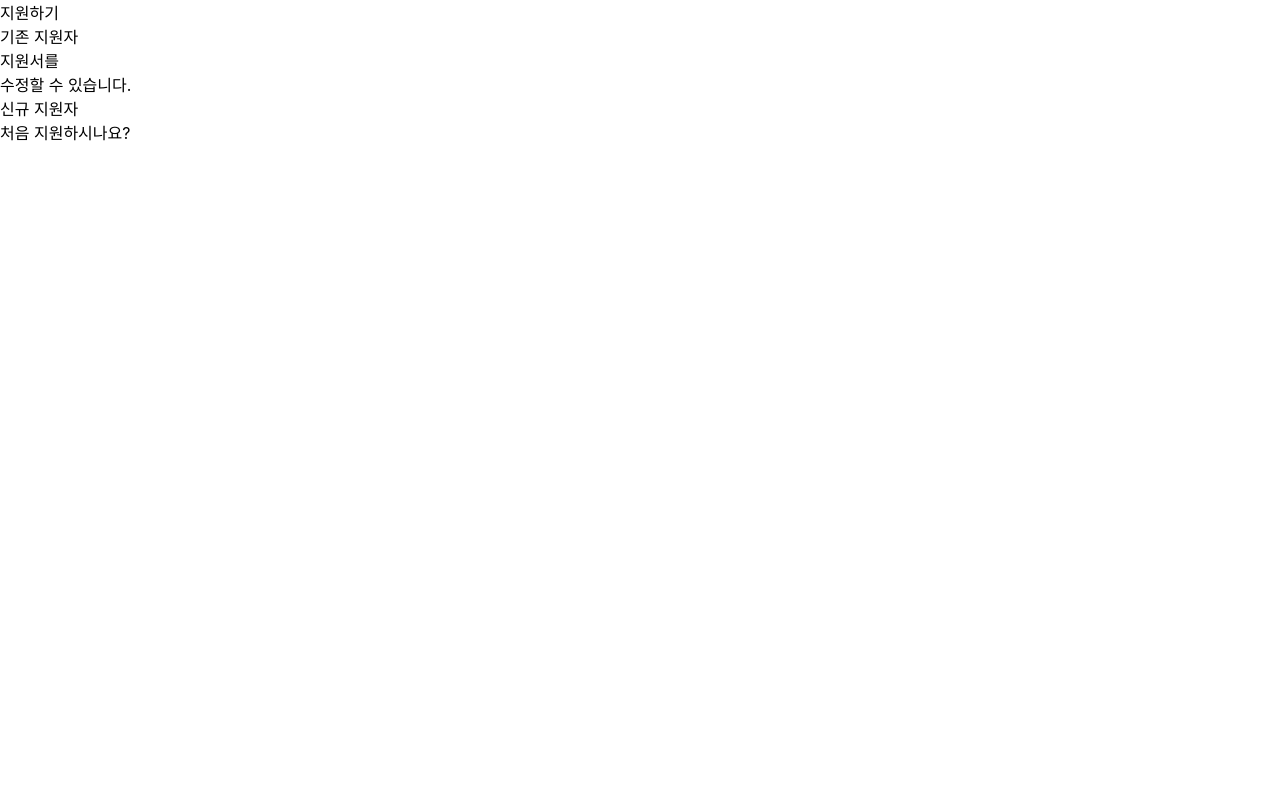
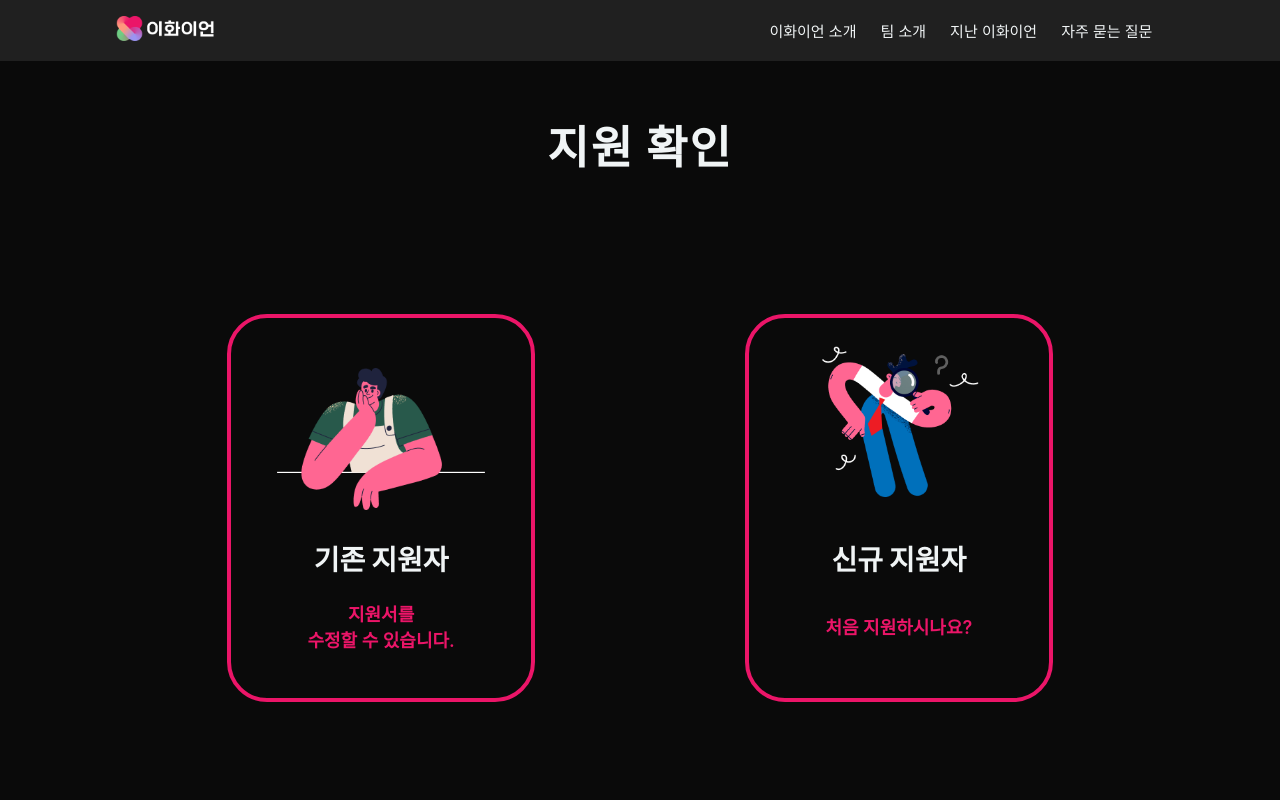
Before and after one commit to hyeinNa/recruiting_2023, a React (Create React App) app in the folder client/: page /register in a window 1280 px wide. Shown: the top 800 px of the page. Built offline with nearby package versions, Linux system fonts and the light colour scheme.

Commit message:
#18 지원하기 랜딩 페이지 웹 버전

```diff
--- a/client/src/components/Header/Header.js
+++ b/client/src/components/Header/Header.js
@@ -38,7 +38,7 @@ function Header() {
           </div>
           <ul className="nav_bar_menu" id="nav_bar_menu">
             <li>
-              <Link to="/">이화이언 소개</Link>
+              <Link to="/register">이화이언 소개</Link>
             </li>
             <li>
               <Link to="/">팀 소개</Link>
--- a/client/src/components/views/LandingPage.css
+++ b/client/src/components/views/LandingPage.css
@@ -1,10 +1,11 @@
-#wrapper {
+.between_wrapper {
   padding-top: 60px;
   display: block;
   min-height: 100%;
+  padding-bottom: 196px;
 }
 @media screen and (max-width: 768px) {
-  #wrapper {
+  .between_wrapper {
     padding-top: 54.53px;
   }
 }
--- a/client/src/components/views/LandingPage.js
+++ b/client/src/components/views/LandingPage.js
@@ -6,7 +6,7 @@ function LandingPage() {
   return (
     <div>
       <Header />
-      <div id="wrapper">
+      <div className="between_wrapper">
         <h1>dd1</h1>
         <h1>ddd</h1>
         <h1>ddd</h1>
--- a/client/src/components/views/RegisterPages/RegisterLanding.css
+++ b/client/src/components/views/RegisterPages/RegisterLanding.css
@@ -0,0 +1,130 @@
+:root {
+  --register-landing-border-color: #eb1568;
+  --register-landing-border-width: 4px;
+  --register-landing-border-radius: 40px;
+  --register-landing-title-font-size: 45px;
+  --register-landing-title-font-weight: 800;
+  --register-landing-content-title-font-size: 28px;
+  --register-landing-content-description-font-size: 18px;
+  --register-landing-content-width: 300px;
+  --register-landing-content-height: 380px;
+}
+.register_landing {
+  width: 100vw;
+  height: 100vh;
+  padding-top: 60px;
+  background-color: var(--toneDown-black);
+}
+.register_landing_container {
+  width: 100%;
+  height: 100%;
+}
+.register_landing_inner_container {
+  max-width: var(--nav-bar-max-width);
+  width: 100%;
+  height: 100%;
+  /*background-color: aqua;*/
+  margin: 0 auto;
+}
+.register_landing_content_container {
+  /*background-color: aquamarine;*/
+  width: 92%;
+  margin: 0 auto;
+  display: flex;
+  flex-direction: column;
+}
+.register_landing_title {
+  /*background-color: rgb(107, 70, 21);*/
+  text-align: center;
+  font-size: var(--register-landing-title-font-size);
+  font-weight: var(--register-landing-title-font-weight);
+  letter-spacing: 2px;
+  color: var(--toneDown-white);
+  margin-top: 5%;
+}
+.register_landing_applicant_type_container {
+  /*background-color: azure;*/
+  display: flex;
+  flex-direction: row;
+  justify-content: center;
+  margin-top: 13%;
+}
+.register_landing_applicant_type_existing_container {
+  background-color: var(--toneDown-black);
+  max-width: var(--register-landing-content-width);
+  max-height: var(--register-landing-content-height);
+  width: 40%;
+  height: var(--register-landing-content-height);
+  display: flex;
+  margin-right: 20%;
+}
+.register_landing_applicant_type_new_container {
+  background-color: var(--toneDown-black);
+  max-width: var(--register-landing-content-width);
+  max-height: var(--register-landing-content-height);
+  width: 40%;
+  height: var(--register-landing-content-height);
+  display: flex;
+}
+.register_landing_border_style {
+  border: solid;
+  border-color: var(--register-landing-border-color);
+  border-width: var(--register-landing-border-width);
+  border-radius: var(--register-landing-border-radius);
+}
+.register_landing_applicant_type_inner_container {
+  /*background-color: aqua;*/
+  margin: 20px 20px 20px 20px;
+  display: flex;
+  flex-direction: column;
+  justify-content: space-between;
+}
+.applicant_img_wrapper {
+  /*background-color: rgb(61, 83, 101);*/
+  width: 80%;
+  height: 55%;
+  margin: 0 auto;
+}
+.new_applicant_img_wrapper {
+  width: 90%;
+}
+.applicant_img_wrapper img {
+  width: 100%;
+  height: auto;
+  margin-left: auto;
+  margin-right: auto;
+}
+.existing_applicant_img {
+  margin-top: 30px;
+}
+.applicant_content_wrapper {
+  /*background-color: bisque; */
+  display: flex;
+  height: 45%;
+  flex-direction: column;
+  align-items: center;
+  justify-content: space-between;
+}
+.applicant_title {
+  /*background-color: #eb1568; */
+  font-size: var(--register-landing-content-title-font-size);
+  font-weight: 800;
+  margin-top: 5%;
+  color: var(--toneDown-white);
+}
+.existing_applicant_description {
+  /*background-color: aquamarine; */
+  text-align: center;
+  font-size: var(--register-landing-content-description-font-size);
+  font-weight: 600;
+  margin-bottom: 10%;
+  color: var(--register-landing-border-color);
+}
+.new_applicant_description {
+  /*background-color: aquamarine; */
+  text-align: center;
+  font-size: var(--register-landing-content-description-font-size);
+  font-weight: 600;
+  margin-bottom: 15%;
+  color: var(--register-landing-border-color);
+}
--- a/client/src/components/views/RegisterPages/RegisterLanding.js
+++ b/client/src/components/views/RegisterPages/RegisterLanding.js
@@ -1,16 +1,27 @@
 import React from "react";
 import "./RegisterLanding.css";
+import Footer from "../../Footer/Footer";
+import Header from "../../Header/Header";
 function RegisterLanding() {
   return (
+    <div className="register_landing">
+      <Header />
       <div className="register_landing_container">
         <div className="register_landing_inner_container">
           <div className="register_landing_content_container">
-          <div className="register_landing_title">지원하기</div>
+            <div className="register_landing_title">지원 확인</div>
             <div className="register_landing_applicant_type_container">
-            <div className="register_landing_applicant_type_existing_container">
-              <div className="existing_applicant_img_wrapper"></div>
-              <div className="existing_applicant_content_wrapper">
-                <div className="existing_applicant_title">기존 지원자</div>
+              <div className="register_landing_applicant_type_existing_container register_landing_border_style">
+                <div className="register_landing_applicant_type_inner_container">
+                  <div className="applicant_img_wrapper">
+                    <img
+                      src="/img/registerLanding/existing_applicant_img.png"
+                      alt="existingApplicantImg"
+                      className="existing_applicant_img"
+                    />
+                  </div>
+                  <div className="applicant_content_wrapper">
+                    <div className="applicant_title">기존 지원자</div>
                     <div className="existing_applicant_description">
                       지원서를
                       <br />
@@ -18,10 +29,18 @@ function RegisterLanding() {
                     </div>
                   </div>
                 </div>
-            <div className="register_landing_applicant_type_new_container">
-              <div className="new_applicant_img_wrapper"></div>
-              <div className="new_applicant_content_wrapper">
-                <div className="new_applicant_title">신규 지원자</div>
+              </div>
+              <div className="register_landing_applicant_type_new_container register_landing_border_style">
+                <div className="register_landing_applicant_type_inner_container">
+                  <div className="applicant_img_wrapper">
+                    <img
+                      src="/img/registerLanding/new_applicant_img.png"
+                      alt="newApplicantImg"
+                      className="new_applicant_img"
+                    />
+                  </div>
+                  <div className="applicant_content_wrapper">
+                    <div className="applicant_title">신규 지원자</div>
                     <div className="new_applicant_description">
                       처음 지원하시나요?
                     </div>
@@ -31,6 +50,9 @@ function RegisterLanding() {
             </div>
           </div>
         </div>
+      </div>
+      <Footer />
+    </div>
   );
 }
 
```
Also changed, not shown: client/public/img/registerLanding/existing_applicant_img.png (added), client/public/img/registerLanding/new_applicant_img.png (added). Lines whose indentation alone changed are shown as unchanged.
